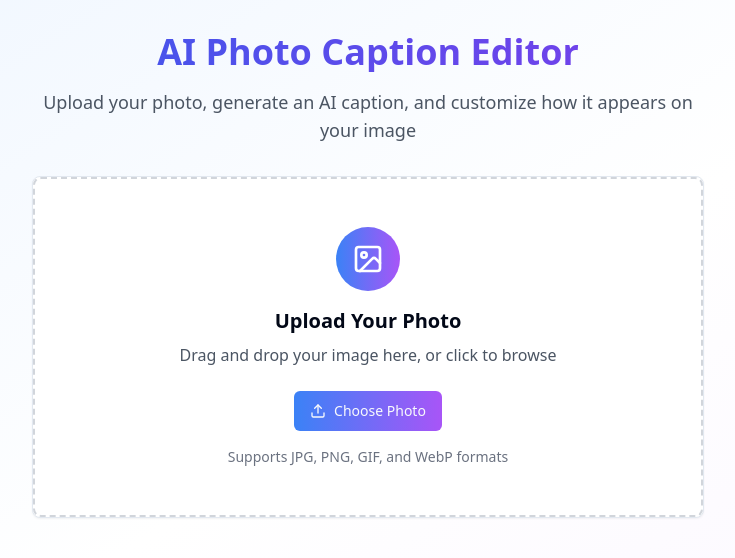
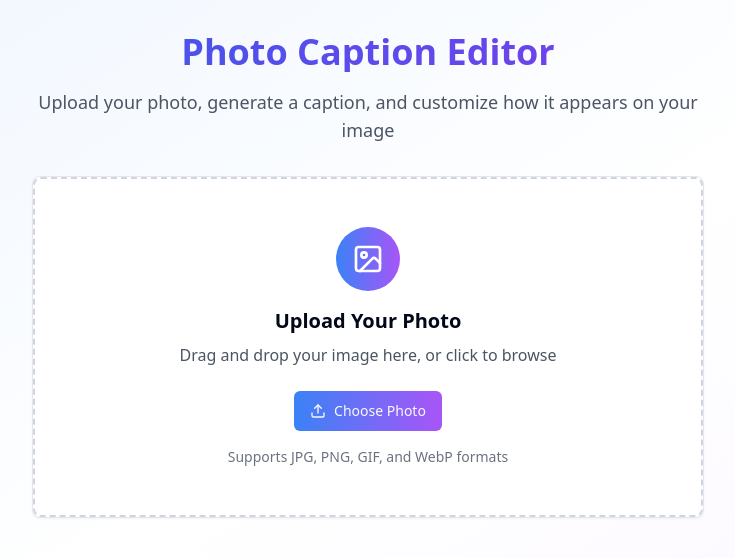
Before and after one commit to JesseBurkett/caption-creator, a React (Vite) app: page / in a window 1280 px wide. Shown: the top 558 px of the page, without its empty margins (272-1007 px from the left). Built offline with nearby package versions, Linux system fonts and the light colour scheme.

Commit message:
cleanup before publishing

```diff
--- a/package.json
+++ b/package.json
@@ -1,5 +1,5 @@
 {
-  "name": "caption-it-create",
+  "name": "caption-creator",
   "private": true,
   "version": "0.0.0",
   "type": "module",
--- a/src/pages/Index.tsx
+++ b/src/pages/Index.tsx
@@ -201,11 +201,11 @@ const Index = () => {
       <div className="container mx-auto px-4 py-8">
         <div className="text-center mb-8">
           <h1 className="text-4xl font-bold bg-gradient-to-r from-blue-600 to-purple-600 bg-clip-text text-transparent mb-4">
-            AI Photo Caption Editor
+            Photo Caption Editor
           </h1>
           <p className="text-gray-600 text-lg max-w-2xl mx-auto">
-            Upload your photo, generate an AI caption, and customize how it
-            appears on your image
+            Upload your photo, generate a caption, and customize how it appears
+            on your image
           </p>
         </div>
 
```
